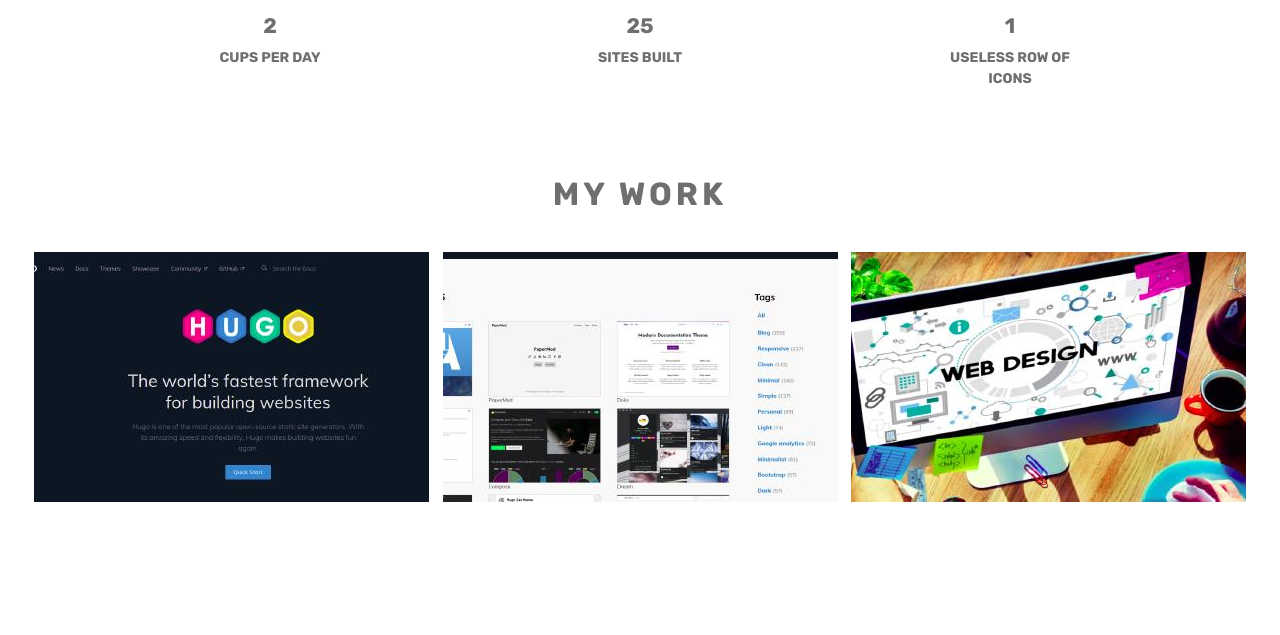
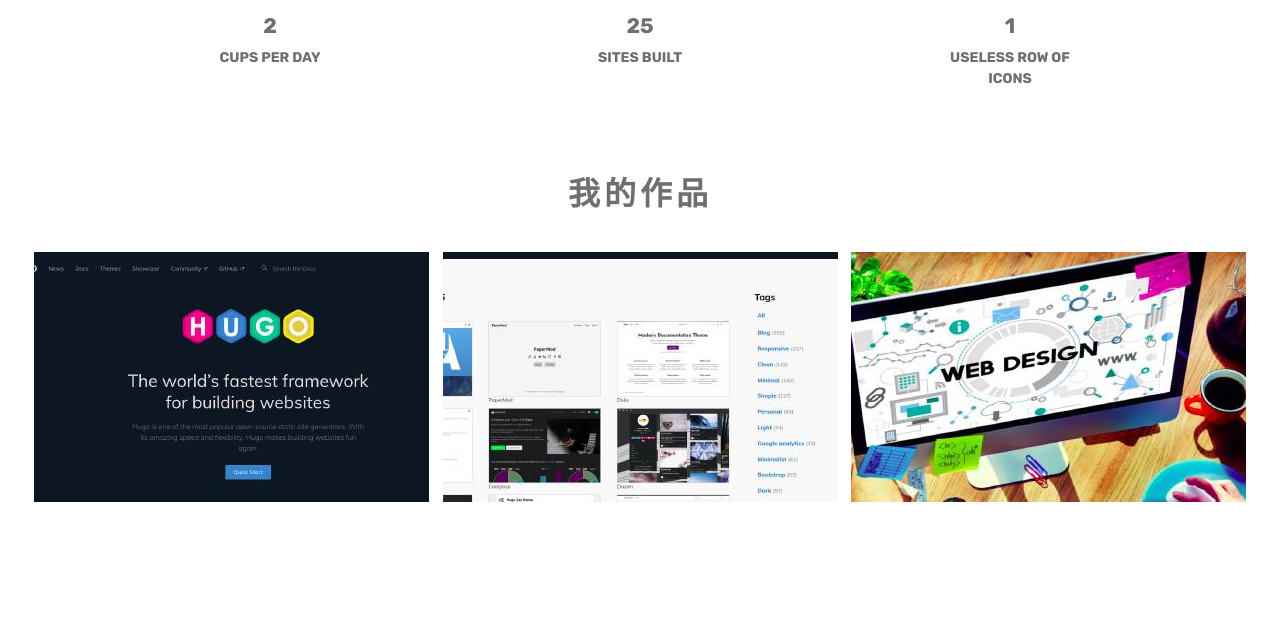
Before and after one commit to lqq1123/lqq1.github.io, a plain HTML site: page index.html in a window 1280 px wide. Shown: the part 2030-2665 px from the top of the page. Drawn offline with nearby package versions, Linux system fonts and the light colour scheme.

Commit message:
Add files via upload

```diff
--- a/index.html
+++ b/index.html
@@ -352,7 +352,7 @@
   <div class="container-fluid text-center">
     <div class="row portfolio-holder text-left">
       <div class="col-12 text-center">
-        <h2>MY WORK</h2>
+        <h2>我的作品</h2>
       </div>
       <ul id="og-grid" class="og-grid">
 
```
